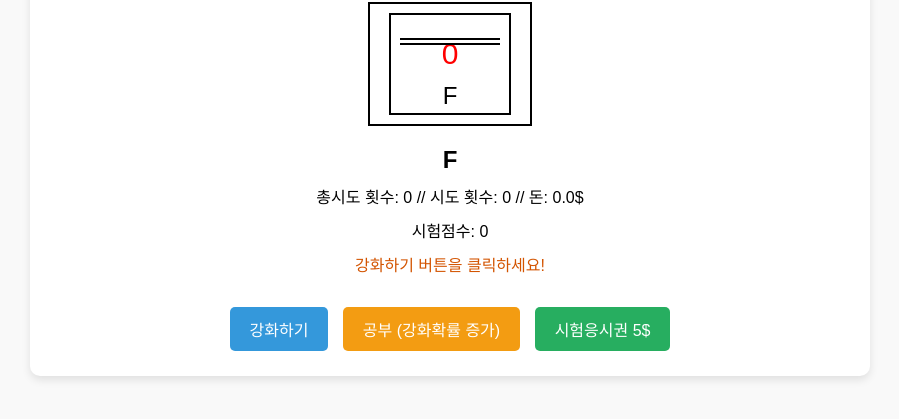
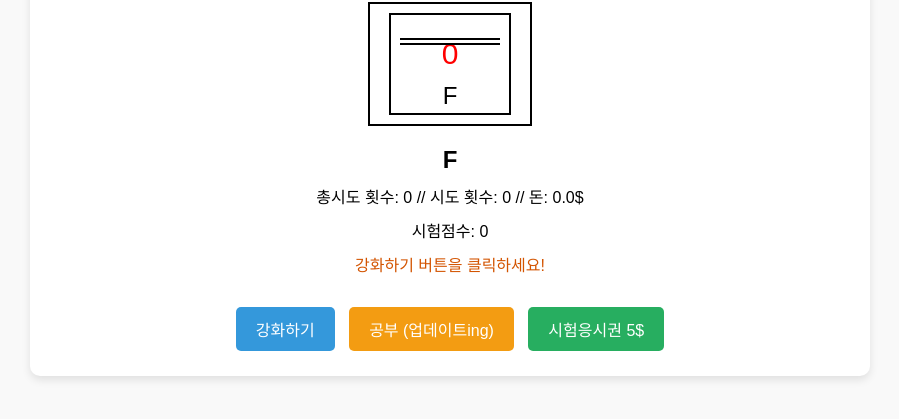
Before and after one commit to LeeBingsu/ganghwa, a plain HTML site: page index.html in a window 1280 px wide. Shown: the part 127-546 px from the top of the page, without its empty margins (190-1089 px from the left). Drawn offline with Linux system fonts and the light colour scheme.

Commit message:
Update index.html

```diff
--- a/index.html
+++ b/index.html
@@ -136,7 +136,7 @@
     <div class="message" id="message">강화하기 버튼을 클릭하세요!</div>
     <div>
       <button class="btn" id="upgradeBtn">강화하기</button>
-      <button class="btn btn-study" id="studyBtn">공부 (강화확률 증가)</button>
+      <button class="btn btn-study" id="studyBtn">공부 (업데이트ing)</button>
       <button class="btn btn-test" id="testBtn">시험응시권 5$</button>
     </div>
   </div>
```
